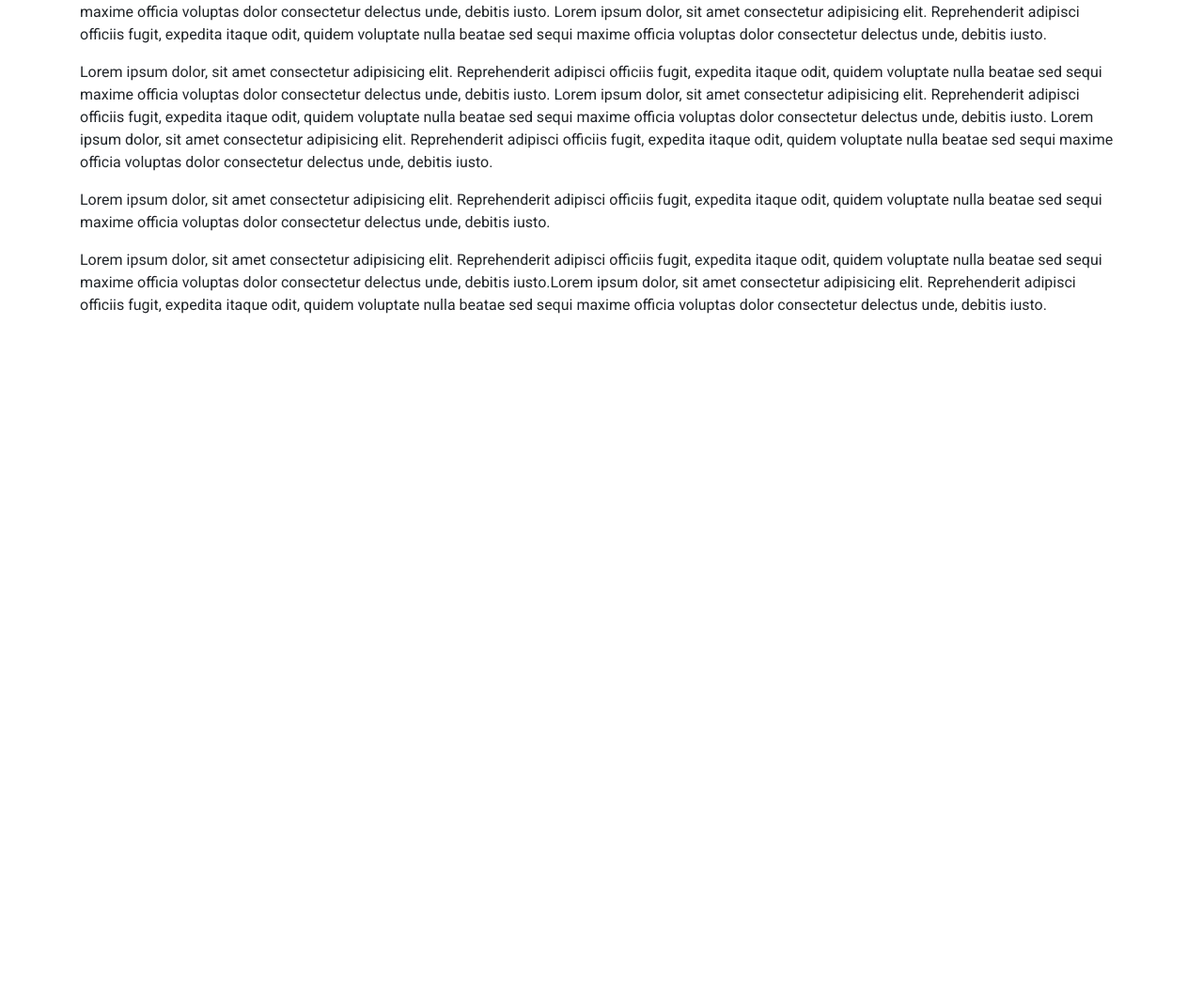
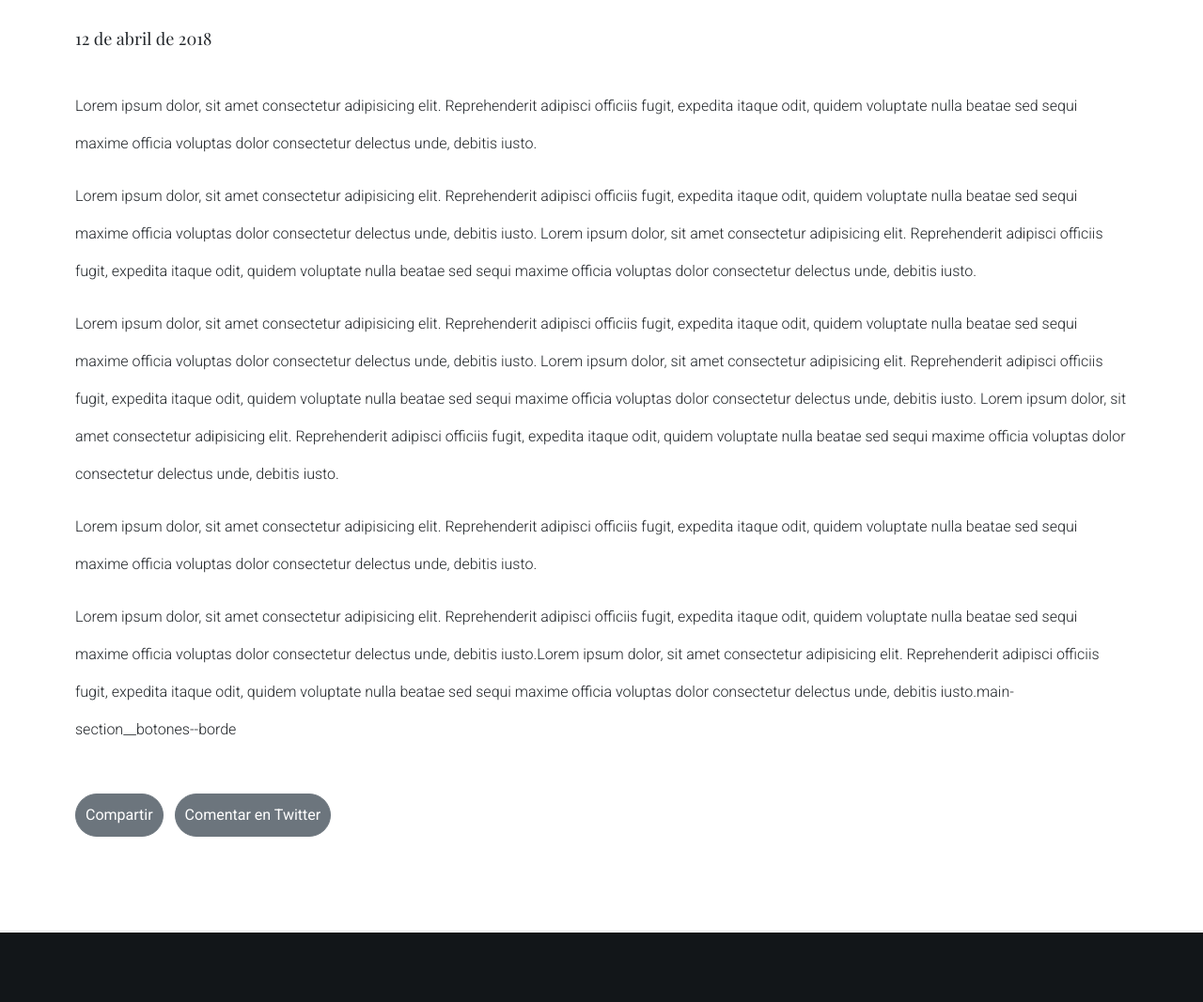
Before and after one commit to frank22leon/Blog-BarberShop, a plain HTML site: page index.html in a window 1280 px wide. Shown: the part 681-1748 px from the top of the page at 94% size. Before the commit the page ends 1034 px from the top, so only its background shows below. Drawn offline with nearby package versions, Linux system fonts and the light colour scheme; a web font is replaced by a local one.

Commit message:
main section finalizado

```diff
--- a/assets/Sass/layout/_footer.scss
+++ b/assets/Sass/layout/_footer.scss
@@ -0,0 +1,13 @@
+.footer {
+    background-color:  $black-eeriety;
+    &__logo  {
+
+        color: $white;
+        height: 34px;
+        width: 122px;
+        padding: 5rem 0;
+        display: block;
+        margin: 0 auto;
+    }
+
+}
--- a/assets/Sass/layout/_hero-section.scss
+++ b/assets/Sass/layout/_hero-section.scss
@@ -5,10 +5,12 @@
     background-size: cover;
     color: $white;
     text-shadow: 0.125em 0.25em 0.125em #707070;
-    padding: 12rem 3.125rem;
-    h1{
+    height:70vh;
+    width: auto;
+    &__titulo {
       font-family: $playfair;
       font-weight: $black-italic;
       font-size:$xx-large;
+      padding: 10%;
     }
   }
--- a/assets/Sass/layout/_main-section.scss
+++ b/assets/Sass/layout/_main-section.scss
@@ -0,0 +1,27 @@
+.main-section {
+    padding: 5rem;
+    text-align:left;
+    &__titulo{
+        padding-bottom: 2rem;
+        font-family: $playfair;
+        font-weight: $regular;
+        font-size:$large;
+    }
+    &__parrafo{
+        font-family:$roboto;
+        font-weight: $light;
+        font-size: $medium;
+        line-height: 40px;
+    }
+    &__botones{
+        padding-top: 2rem;
+        display: inline-block;
+        &--border{
+            border-radius: 30px;
+            padding: 10px 10px;
+            font-family: $roboto;
+            font-weight: $regular;
+            font-size: $medium;
+        }
+    }
+}
--- a/assets/Sass/layout/information.scss
+++ b/assets/Sass/layout/information.scss
@@ -0,0 +1,9 @@
+.information {
+    &__linea{
+    border-top: 1px solid $platinum;
+    height: 2px;
+    max-width: 100%;
+    padding: 0;
+    margin: 20px auto 0 auto;
+    }
+}
--- a/assets/Sass/main.scss
+++ b/assets/Sass/main.scss
@@ -21,6 +21,3 @@
 @import 'components/inputs';
 // Pages
 // Theme
-header {
-
-}
--- a/index.html
+++ b/index.html
@@ -8,9 +8,12 @@
     <title>Blog BarberShop</title>
     <meta name="author" content="Francisco leon">
     <meta name="description" content="Barber Shop">
-    <meta name="keywords" content="blog,Barberia, cabello, moda">
+    <meta name="keywords" content="Barberia, cabello, moda">
+    <!--Font Awesome-->
+    <link rel="stylesheet" href="https://use.fontawesome.com/releases/v5.15.3/css/all.css"
+        integrity="sha384-SZXxX4whJ79/gErwcOYf+zWLeJdY/qpuqC4cAa9rOGUstPomtqpuNWT9wdPEn2fk" crossorigin="anonymous">
+    <!--Google Fonts-->
     <link rel="preconnect" href="https://fonts.gstatic.com">
-    <!--Font Awesome-->
     <link
         href="https://fonts.googleapis.com/css2?family=Playfair+Display:ital,wght@0,400;1,900&family=Roboto:wght@300;400&display=swap"
         rel="stylesheet">
@@ -29,16 +32,16 @@
             <div class="collapse navbar-collapse" id="navbarNav">
                 <ul class="navbar-nav ml-auto">
                     <li class="nav-item">
-                        <a class="nav-link" href="#">Home</a>
+                        <a class="nav-link" href="#">Nosotros</a>
                     </li>
                     <li class="nav-item">
-                        <a class="nav-link" href="#">Features</a>
+                        <a class="nav-link" href="#">Trabajos</a>
                     </li>
                     <li class="nav-item">
-                        <a class="nav-link" href="#">Pricing</a>
+                        <a class="nav-link" href="#">Horas</a>
                     </li>
                     <li class="nav-item">
-                        <a class="nav-link">Disabled</a>
+                        <a class="nav-link">Contacto</a>
                     </li>
                 </ul>
             </div>
@@ -46,25 +49,53 @@
     </header>
 
     <section class="hero-section">
-        <h1> 5 formas de cuidar tu corte de cabello</h1>
+        <h1 class="hero-section__titulo"> 5 formas de cuidar tu corte de cabello</h1>
+        <i class="hero-section__icono fas fa-angle-double-down fa-3x"></i>
     </section>
 
-    <section class="main-section container text-left">
-        <h2>12 de abril de 2018</h2>
-        <p>Lorem ipsum dolor, sit amet consectetur adipisicing elit. Reprehenderit adipisci officiis fugit, expedita itaque odit, quidem voluptate nulla beatae sed sequi maxime officia voluptas dolor consectetur delectus unde, debitis iusto.
+    <section class="main-section">
+        <h2 class="main-section__titulo">12 de abril de 2018</h2>
+        <p class="main-section__parrafo">Lorem ipsum dolor, sit amet consectetur adipisicing elit. Reprehenderit
+            adipisci officiis fugit, expedita
+            itaque odit, quidem voluptate nulla beatae sed sequi maxime officia voluptas dolor consectetur delectus
+            unde, debitis iusto.
         </p>
-        <p>Lorem ipsum dolor, sit amet consectetur adipisicing elit. Reprehenderit adipisci officiis fugit, expedita itaque odit, quidem voluptate nulla beatae sed sequi maxime officia voluptas dolor consectetur delectus unde, debitis iusto. Lorem ipsum dolor, sit amet consectetur adipisicing elit. Reprehenderit adipisci officiis fugit, expedita itaque odit, quidem voluptate nulla beatae sed sequi maxime officia voluptas dolor consectetur delectus unde, debitis iusto.
+        <p class="main-section__parrafo">Lorem ipsum dolor, sit amet consectetur adipisicing elit. Reprehenderit
+            adipisci officiis fugit, expedita
+            itaque odit, quidem voluptate nulla beatae sed sequi maxime officia voluptas dolor consectetur delectus
+            unde, debitis iusto. Lorem ipsum dolor, sit amet consectetur adipisicing elit. Reprehenderit adipisci
+            officiis fugit, expedita itaque odit, quidem voluptate nulla beatae sed sequi maxime officia voluptas dolor
+            consectetur delectus unde, debitis iusto.
         </p>
-        <p>Lorem ipsum dolor, sit amet consectetur adipisicing elit. Reprehenderit adipisci officiis fugit, expedita itaque odit, quidem voluptate nulla beatae sed sequi maxime officia voluptas dolor consectetur delectus unde, debitis iusto. Lorem ipsum dolor, sit amet consectetur adipisicing elit. Reprehenderit adipisci officiis fugit, expedita itaque odit, quidem voluptate nulla beatae sed sequi maxime officia voluptas dolor consectetur delectus unde, debitis iusto. Lorem ipsum dolor, sit amet consectetur adipisicing elit. Reprehenderit adipisci officiis fugit, expedita itaque odit, quidem voluptate nulla beatae sed sequi maxime officia voluptas dolor consectetur delectus unde, debitis iusto.
+        <p class="main-section__parrafo">Lorem ipsum dolor, sit amet consectetur adipisicing elit. Reprehenderit
+            adipisci officiis fugit, expedita
+            itaque odit, quidem voluptate nulla beatae sed sequi maxime officia voluptas dolor consectetur delectus
+            unde, debitis iusto. Lorem ipsum dolor, sit amet consectetur adipisicing elit. Reprehenderit adipisci
+            officiis fugit, expedita itaque odit, quidem voluptate nulla beatae sed sequi maxime officia voluptas dolor
+            consectetur delectus unde, debitis iusto. Lorem ipsum dolor, sit amet consectetur adipisicing elit.
+            Reprehenderit adipisci officiis fugit, expedita itaque odit, quidem voluptate nulla beatae sed sequi maxime
+            officia voluptas dolor consectetur delectus unde, debitis iusto.
         </p>
-        <p>Lorem ipsum dolor, sit amet consectetur adipisicing elit. Reprehenderit adipisci officiis fugit, expedita itaque odit, quidem voluptate nulla beatae sed sequi maxime officia voluptas dolor consectetur delectus unde, debitis iusto.
+        <p class="main-section__parrafo">Lorem ipsum dolor, sit amet consectetur adipisicing elit. Reprehenderit
+            adipisci officiis fugit, expedita
+            itaque odit, quidem voluptate nulla beatae sed sequi maxime officia voluptas dolor consectetur delectus
+            unde, debitis iusto.
         </p>
-        <p>Lorem ipsum dolor, sit amet consectetur adipisicing elit. Reprehenderit adipisci officiis fugit, expedita itaque odit, quidem voluptate nulla beatae sed sequi maxime officia voluptas dolor consectetur delectus unde, debitis iusto.Lorem ipsum dolor, sit amet consectetur adipisicing elit. Reprehenderit adipisci officiis fugit, expedita itaque odit, quidem voluptate nulla beatae sed sequi maxime officia voluptas dolor consectetur delectus unde, debitis iusto.
+        <p class="main-section__parrafo">Lorem ipsum dolor, sit amet consectetur adipisicing elit. Reprehenderit
+            adipisci officiis fugit, expedita
+            itaque odit, quidem voluptate nulla beatae sed sequi maxime officia voluptas dolor consectetur delectus
+            unde, debitis iusto.Lorem ipsum dolor, sit amet consectetur adipisicing elit. Reprehenderit adipisci
+            officiis fugit, expedita itaque odit, quidem voluptate nulla beatae sed sequi maxime officia voluptas dolor
+            consectetur delectus unde, debitis iusto.main-section__botones--borde
         </p>
-
+        <div class="main-section__botones">
+                <button type="button" class="btn btn-secondary mr-2 main-section__botones--border">Compartir</button>
+                <button type="button" class="btn btn-secondary main-section__botones--border">Comentar en Twitter</button>
+        </div>
     </section>
 
     <section class="information">
+        <div class="information__linea"></div>
 
     </section>
 
@@ -72,8 +103,8 @@
 
     </section>
 
-    <footer>
-
+    <footer class="footer">
+        <div class="footer__logo"><img src="/assets/img/logo.png" alt="logo"></div>
     </footer>
 
     <!--Jquery JS 3.6.0-->
@@ -89,8 +120,6 @@
         crossorigin="anonymous"></script>
     <!--Mi JS-->
     <script src="./assets/js/app.js"></script>
-
-
 </body>
 
 </html>
```
Also changed, not shown: assets/css/style.css, 1 other file.
